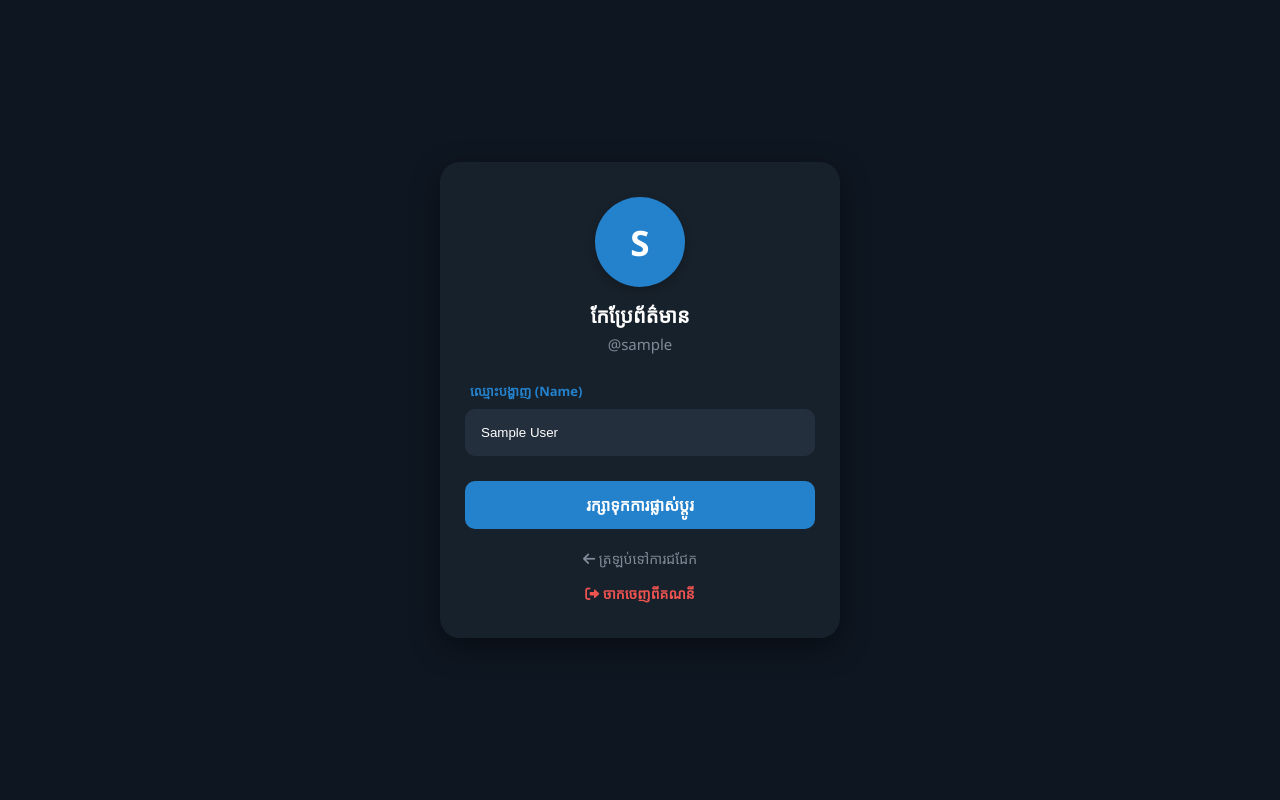
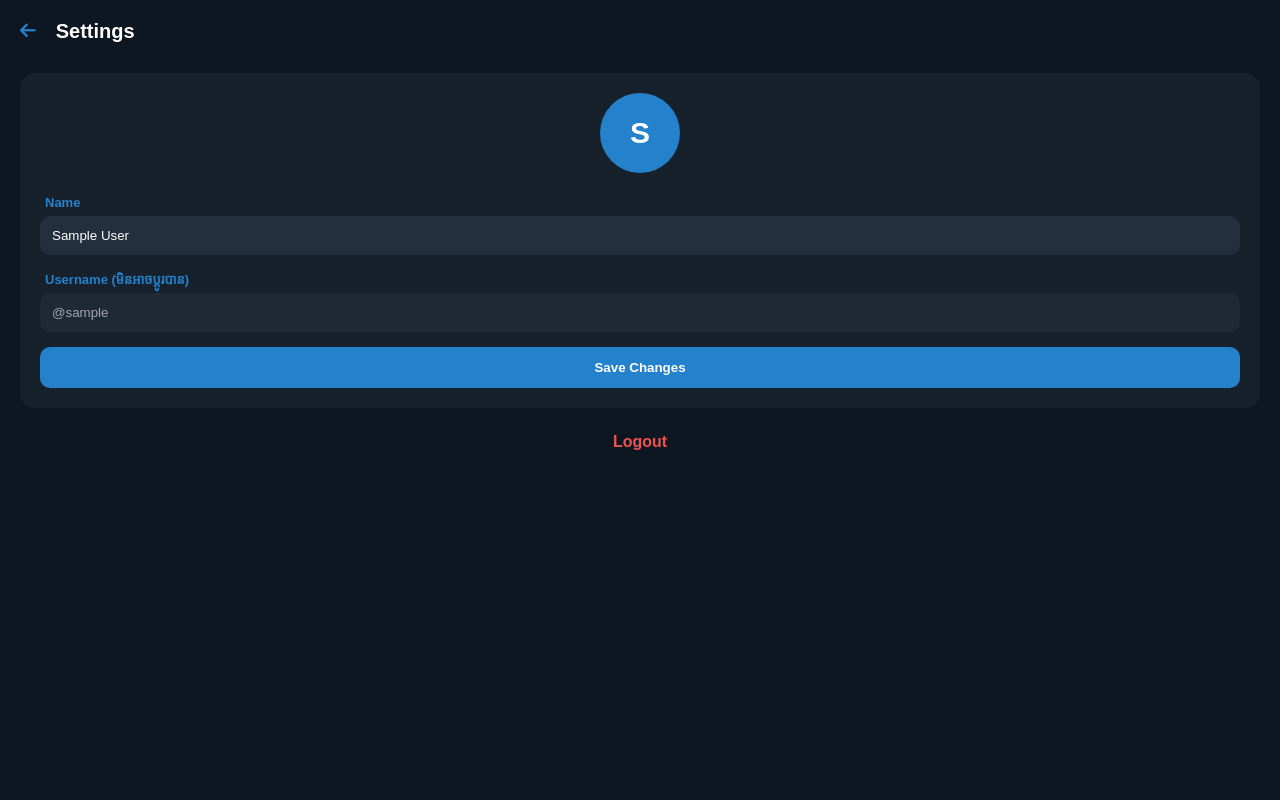
Before and after one commit to thengrathana7-web/Rathana-Chat-Bot, a Flask app: page /settings in a window 1280 px wide. Run offline with Flask 3, Linux system fonts and the light colour scheme; the visitor is signed in with stand-in values (Sample User, id 1).

Commit message:
Update settings.html

```diff
--- a/templates/settings.html
+++ b/templates/settings.html
@@ -1,125 +1,44 @@
 <!DOCTYPE html>
-<html lang="km">
+<html>
 <head>
-    <meta charset="UTF-8">
     <meta name="viewport" content="width=device-width, initial-scale=1.0, viewport-fit=cover">
     <link rel="stylesheet" href="https://cdnjs.cloudflare.com/ajax/libs/font-awesome/6.0.0/css/all.min.css">
-    <title>ការកំណត់ - Rathana Chat Bot</title>
     <style>
-        body {
-            background: #0e1621;
-            color: white;
-            font-family: 'Segoe UI', Tahoma, Geneva, Verdana, sans-serif;
-            display: flex;
-            justify-content: center;
-            align-items: center;
-            min-height: 100vh;
-            margin: 0;
-            padding: 20px;
-            box-sizing: border-box;
-        }
-        .box {
-            background: #17212b;
-            padding: 35px 25px;
-            border-radius: 20px;
-            width: 100%;
-            max-width: 350px;
-            text-align: center;
-            box-shadow: 0 10px 30px rgba(0,0,0,0.4);
-        }
-        .avatar {
-            width: 90px;
-            height: 90px;
-            background: #2481cc;
-            border-radius: 50%;
-            margin: 0 auto 15px;
-            display: flex;
-            align-items: center;
-            justify-content: center;
-            font-size: 35px;
-            font-weight: bold;
-            box-shadow: 0 4px 10px rgba(0,0,0,0.2);
-        }
-        h3 { margin: 10px 0 5px; font-size: 20px; }
-        .username-tag {
-            color: #808b99;
-            font-size: 15px;
-            margin-bottom: 25px;
-            display: block;
-        }
-        .info-group { text-align: left; margin-bottom: 10px; }
-        label {
-            color: #2481cc;
-            font-size: 13px;
-            font-weight: bold;
-            margin-left: 5px;
-        }
-        input {
-            width: 100%;
-            padding: 14px;
-            margin: 8px 0 15px;
-            border-radius: 10px;
-            border: 2px solid transparent;
-            background: #242f3d;
-            color: white;
-            box-sizing: border-box;
-            outline: none;
-            transition: 0.3s;
-        }
-        input:focus { border-color: #2481cc; }
+        body { background: #0e1621; color: white; font-family: sans-serif; margin: 0; padding: 20px; }
+        .header { display: flex; align-items: center; margin-bottom: 30px; }
+        .back-btn { color: #2481cc; text-decoration: none; font-size: 18px; margin-right: 20px; }
 
-        button {
-            width: 100%;
-            padding: 13px;
-            background: #2481cc;
-            color: white;
-            border: none;
-            border-radius: 10px;
-            cursor: pointer;
-            font-weight: bold;
-            font-size: 16px;
-            transition: 0.3s;
-        }
-        button:hover { background: #1d6fa5; }
+        .profile-card { background: #17212b; padding: 20px; border-radius: 15px; text-align: center; }
+        .avatar { width: 80px; height: 80px; background: #2481cc; border-radius: 50%; margin: 0 auto 15px; display: flex; align-items: center; justify-content: center; font-size: 30px; font-weight: bold; }
 
-        .back-link {
-            display: inline-block;
-            margin-top: 20px;
-            color: #808b99;
-            text-decoration: none;
-            font-size: 14px;
-            transition: 0.3s;
-        }
-        .back-link:hover { color: #2481cc; }
+        .info-group { text-align: left; margin-top: 20px; }
+        label { color: #2481cc; font-size: 13px; font-weight: bold; margin-left: 5px; }
+        input { width: 100%; padding: 12px; margin: 5px 0 15px; border-radius: 10px; border: none; background: #242f3d; color: white; box-sizing: border-box; outline: none; }
 
-        .btn-logout {
-            display: block;
-            margin-top: 15px;
-            color: #ef5350;
-            text-decoration: none;
-            font-weight: bold;
-            font-size: 14px;
-        }
+        .btn-save { width: 100%; padding: 13px; background: #2481cc; border: none; color: white; border-radius: 10px; font-weight: bold; cursor: pointer; }
+        .btn-logout { display: block; text-align: center; color: #ef5350; text-decoration: none; margin-top: 25px; font-weight: bold; }
     </style>
 </head>
 <body>
-    <div class="box">
+    <div class="header">
+        <a href="/chat" class="back-btn"><i class="fas fa-arrow-left"></i></a>
+        <h2 style="margin: 0; font-size: 20px;">Settings</h2>
+    </div>
+
+    <div class="profile-card">
         <div class="avatar">{{ user_name[0] | upper }}</div>
-
-        <h3>កែប្រែព័ត៌មាន</h3>
-        <span class="username-tag">@{{ username }}</span>
-
         <form action="/update_profile" method="POST">
             <div class="info-group">
-                <label>ឈ្មោះបង្ហាញ (Name)</label>
-                <input type="text" name="name" value="{{ user_name }}" placeholder="ឈ្មោះថ្មី" required>
+                <label>Name</label>
+                <input type="text" name="name" value="{{ user_name }}" required>
+
+                <label>Username (មិនអាចប្តូរបាន)</label>
+                <input type="text" value="@{{ username }}" disabled style="opacity: 0.6;">
             </div>
+            <button type="submit" class="btn-save">Save Changes</button>
+        </form>
+    </div>
 
-            <button type="submit">រក្សាទុកការផ្លាស់ប្តូរ</button>
-        </form>
-
-        <a href="/chat" class="back-link"><i class="fas fa-arrow-left"></i> ត្រឡប់ទៅការជជែក</a>
-        <a href="/logout" class="btn-logout"><i class="fas fa-sign-out-alt"></i> ចាកចេញពីគណនី</a>
-    </div>
+    <a href="/logout" class="btn-logout">Logout</a>
 </body>
 </html>
```
